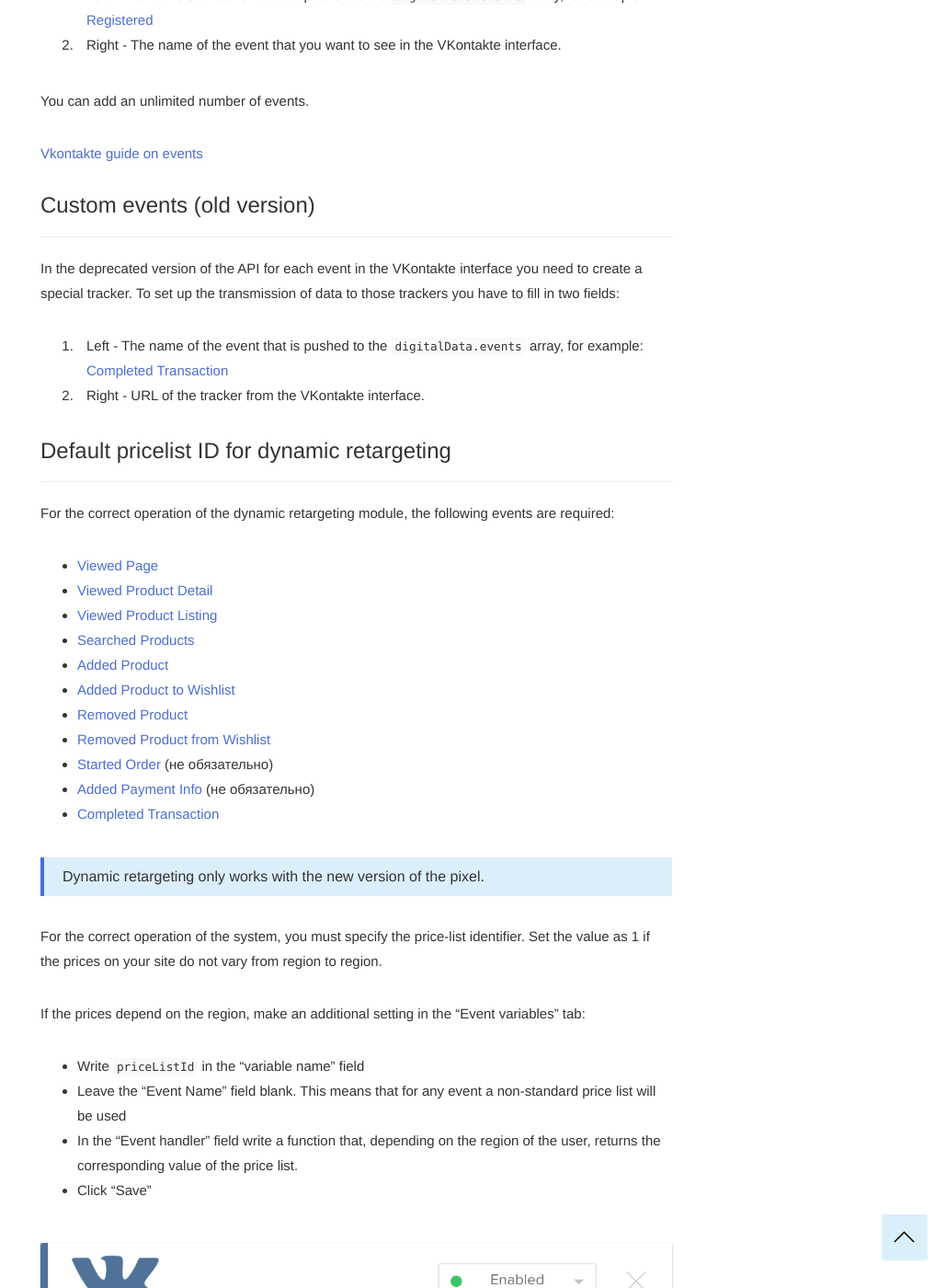
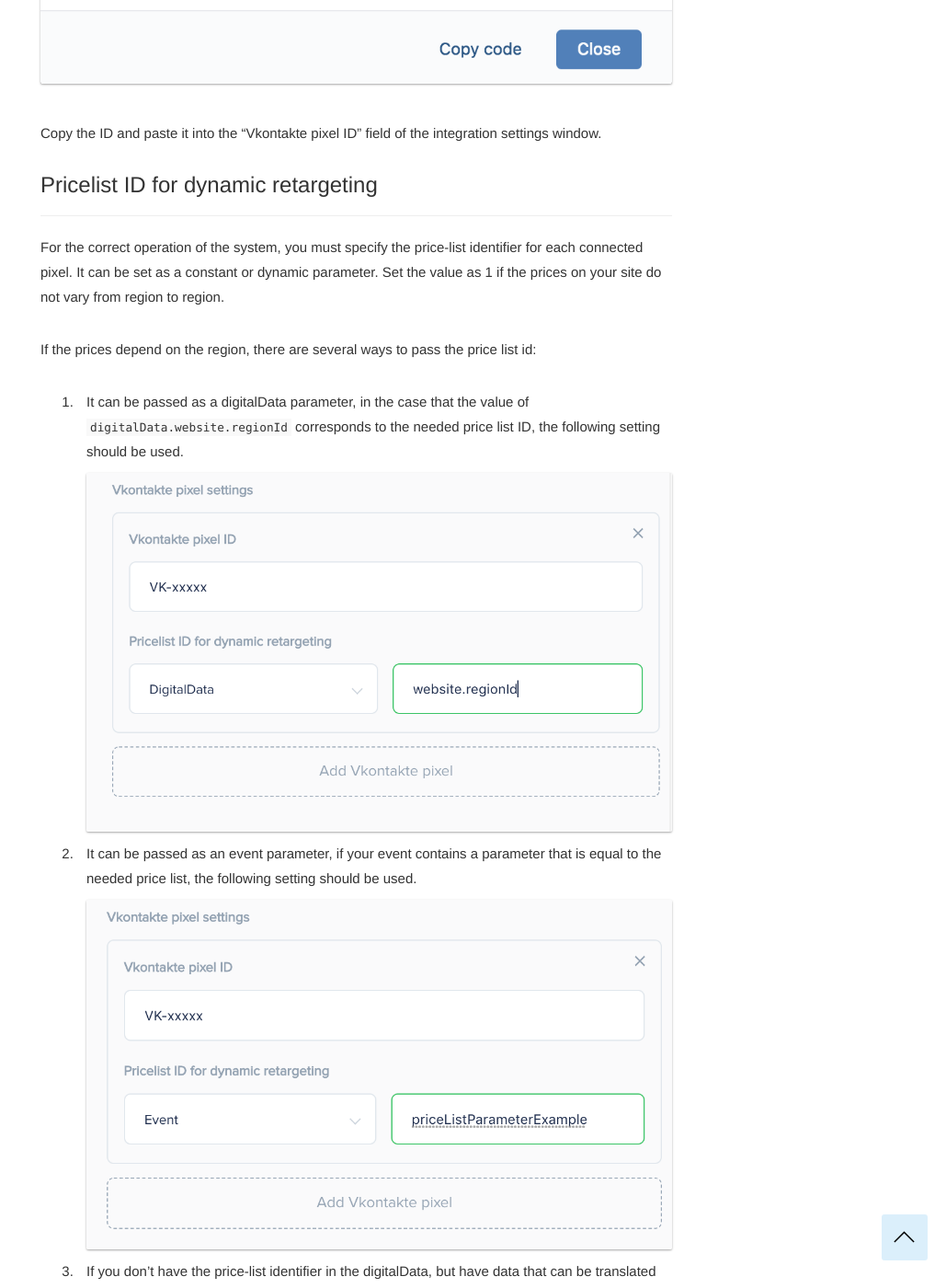
Before and after one commit to segmentstream-com/segmentstream-com.github.io, a Jekyll site: the page built from _docs/integrations/vkontakte.md, in a window 1280 px wide and 1400 px high, scrolled down 3395 px. Shown: the whole window at 92% size, without its empty margins (251-1280 px from the left). Built offline with Jekyll 4.4.1, drawn with Linux system fonts in a browser that asks for light colours; nearby versions of some CDN libraries; some of the changed text lies outside the part shown.

Commit message:
update vk docs with dynamic pricelist id

```diff
--- a/_docs/integrations/vkontakte.md
+++ b/_docs/integrations/vkontakte.md
@@ -18,9 +18,9 @@
 <ul class="page-navigation">
   <li><a href="#introduction">Introduction</a></li>
   <li><a href="#vkontaktePixelID">Vkontakte pixel ID</a></li>
+  <li><a href="#pricelistID">Default pricelist ID for dynamic retargeting</a></li>
   <li><a href="#customEvents">Custom events</a></li>
   <li><a href="#customEventsOld">Custom events (old version)</a></li>
-  <li><a href="#defaultPricelistID">Default pricelist ID for dynamic retargeting</a></li>
 </ul>
 
 
@@ -35,19 +35,53 @@
 2. Click on the "Integration" tab and click on the block with the Vkontakte logo.
 3. In the panel that opens, configure the integration.
 
-![](/img/integrations.vkontakte.1.png)
+![](/img/integrations.vkontakte.settings.png)
 
 You can read more details about the settings below.
 
-
 ### <a name="vkontaktePixelID"></a>Vkontakte pixel ID
 ------
+The Vkontakte SegmentStream integration allows you to connect any number of Pixel IDs you need.
+
 You can find the Pixel ID in the section: Advertising > Targeting > Retargeting > Pixels.
 
 ![](/img/integrations.vkontakte.2.png)
 ![](/img/integrations.vkontakte.3.png)
 
 Copy the ID and paste it into the "Vkontakte pixel ID" field of the integration settings window.
+
+### <a name="pricelistID"></a>Pricelist ID for dynamic retargeting
+------
+
+For the correct operation of the system, you must specify the price-list identifier for each connected pixel. It can be set as a constant or dynamic parameter. Set the value as 1 if the prices on your site do not vary from region to region.
+
+If the prices depend on the region, there are several ways to pass the price list id:
+1. It can be passed as a digitalData parameter, in the case that the value of `digitalData.website.regionId` corresponds to the needed price list ID, the following setting should be used.
+![](/img/integrations.vkontakte.digitalDataPricelist.png)
+2. It can be passed as an event parameter, if your event contains a parameter that is equal to the needed price list, the following setting should be used.
+![](/img/integrations.vkontakte.eventPricelist.png)
+3. If you don't have the price-list identifier in the digitalData, but have data that can be translated into the necessary price list IDs, you will have make an additional setting in the "Event variables" tab:
+ - Write `priceListId` in the "variable name" field
+ - Leave the "Event Name" field blank. This means that for any event a non-standard price list will be used
+ - In the "Event handler" field write a function that, depending on the region of the user, returns the corresponding value of the price list.
+ - Click "Save"
+
+ ![](/img/integrations.vkontakte.customPricelist.png)
+
+For the correct operation of the dynamic retargeting module, the following events are required:
+* [Viewed Page](/events/viewed-page)
+* [Viewed Product Detail](/events/viewed-product-detail)
+* [Viewed Product Listing](/events/viewed-product-listing)
+* [Searched Products](/events/searched-products)
+* [Added Product](/events/added-product)
+* [Added Product to Wishlist](/events/added-product-to-wishlist)
+* [Removed Product](/events/removed-product)
+* [Removed Product from Wishlist](/events/removed-product-from-wishlist)
+* [Started Order](/events/started-order) (optional)
+* [Added Payment Info](/events/added-payment-info) (optional)
+* [Completed Transaction](/events/completed-transaction)
+
+>Dynamic retargeting only works with the new version of the pixel.
 
 ### <a name="customEvents"></a>Custom events
 ------
@@ -66,30 +100,3 @@
 To set up the transmission of data to those trackers you have to fill in two fields:
 1. Left - The name of the event that is pushed to the `digitalData.events` array, for example: [Completed Transaction](/events/completed-transaction)
 2. Right - URL of the tracker from the VKontakte interface.
-
-### <a name="defaultPricelistID"></a>Default pricelist ID for dynamic retargeting
-------
-For the correct operation of the dynamic retargeting module, the following events are required:
-* [Viewed Page](/events/viewed-page)
-* [Viewed Product Detail](/events/viewed-product-detail)
-* [Viewed Product Listing](/events/viewed-product-listing)
-* [Searched Products](/events/searched-products)
-* [Added Product](/events/added-product)
-* [Added Product to Wishlist](/events/added-product-to-wishlist)
-* [Removed Product](/events/removed-product)
-* [Removed Product from Wishlist](/events/removed-product-from-wishlist)
-* [Started Order](/events/started-order) (не обязательно)
-* [Added Payment Info](/events/added-payment-info) (не обязательно)
-* [Completed Transaction](/events/completed-transaction)
-
->Dynamic retargeting only works with the new version of the pixel.
-
-For the correct operation of the system, you must specify the price-list identifier. Set the value as 1 if the prices on your site do not vary from region to region.
-
-If the prices depend on the region, make an additional setting in the "Event variables" tab:
- - Write `priceListId` in the "variable name" field
- - Leave the "Event Name" field blank. This means that for any event a non-standard price list will be used
- - In the "Event handler" field write a function that, depending on the region of the user, returns the corresponding value of the price list.
- - Click "Save"
-
- ![](/img/integrations.vkontakte.4.png)
```
Also changed, not shown: img/integrations.vkontakte.1.png (deleted), img/integrations.vkontakte.4.png (deleted), img/integrations.vkontakte.customPricelist.png (added), img/integrations.vkontakte.digitalDataPricelist.png (added), img/integrations.vkontakte.eventPricelist.png (added), img/integrations.vkontakte.settings.png (added).
